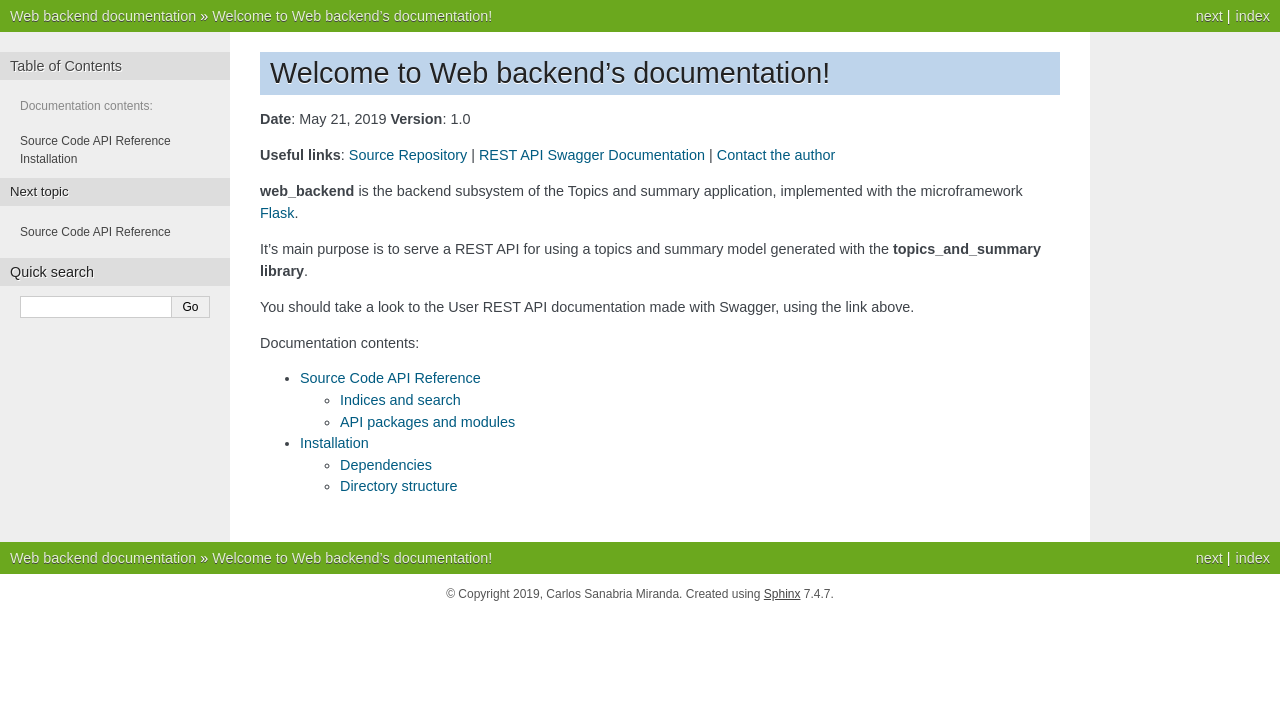
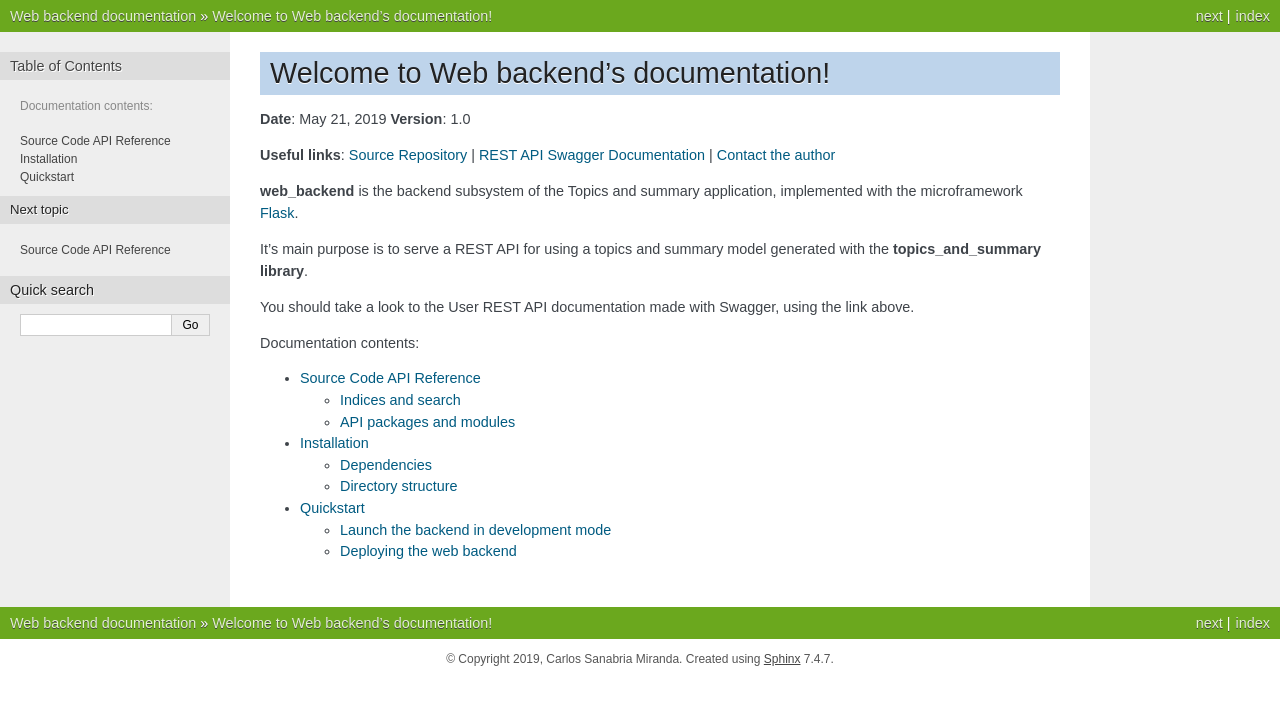
Before and after one commit to CarlosSanabriaM/web_backend, a Sphinx documentation site: the page built from web_backend/docs/source/index.rst, in a window 1280 px wide. Shown: the top 705 px of the page. Built offline with Sphinx 7.4.7, drawn with Linux system fonts in a browser that asks for light colours; some of the changed lines change nothing that is shown.

Commit message:
Updated documentation: Quickstart.

```diff
--- a/web_backend/docs/source/index.rst
+++ b/web_backend/docs/source/index.rst
@@ -22,3 +22,4 @@ You should take a look to the User REST API documentation made with Swagger, usi
 
     api-reference
     installation
+    quickstart
--- /dev/null
+++ b/web_backend/docs/source/quickstart.rst
@@ -0,0 +1,27 @@
+Quickstart
+==========
+
+Launch the backend in development mode
+--------------------------------------
+
+This section explains how to launch the backend server with the REST API in development mode.
+
+Execute the following commands:
+
+::
+
+    cd <project-root-folder>
+    # Export the following variables
+    export FLASK_APP=web_backend/app.py
+    export FLASK_ENV=development
+    export FLASK_DEBUG=0
+
+    # Launch the server
+    flask run
+
+
+Deploying the web backend
+-------------------------
+
+The instructions for configuring and deploying the flask app are present in the
+`'Deploy to Production' section of the Flask documentation <http://flask.pocoo.org/docs/1.0/tutorial/deploy/>`__.
```
